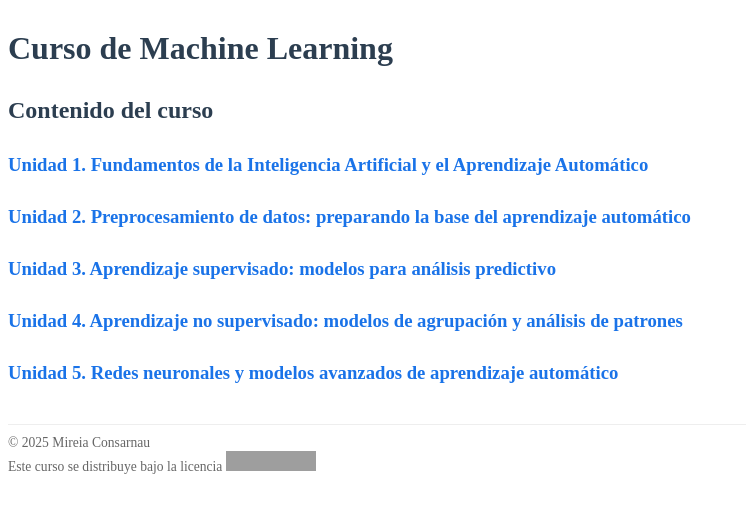
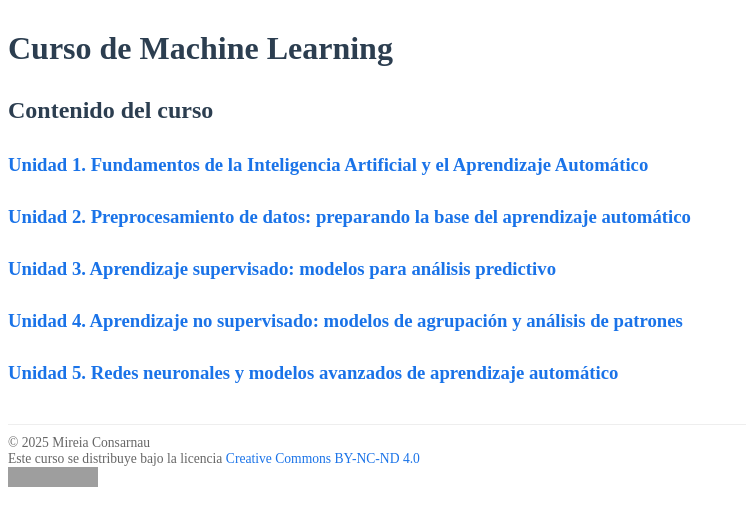
Before and after one commit to mireiaconsarnau/machine_learning, a Jekyll site: the page built from index.md, in a window 1280 px wide. Shown: the top 526 px of the page, without its empty margins (0-746 px from the left). Built offline with Jekyll 4.4.1, drawn with Linux system fonts in a browser that asks for light colours; grey boxes are pictures that could not be loaded.

Commit message:
Update default.html

```diff
--- a/_layouts/default.html
+++ b/_layouts/default.html
@@ -11,14 +11,12 @@
   {{ content }}
 <footer class="license" style="font-size:0.85em; color:#666; margin-top:40px; border-top:1px solid #eee; padding-top:10px; text-align:left;">
   © 2025 Mireia Consarnau
-   <br/>
+  <br/>
   Este curso se distribuye bajo la licencia
+  <a href="/machine_learning/LICENSE.md">Creative Commons BY-NC-ND 4.0</a>
+  <br/>
+  <img src="https://licensebuttons.net/l/by-nc-nd/4.0/88x31.png" alt="Licencia CC BY-NC-ND 4.0" />
+</footer>
 
-  <a href="/machine_learning/LICENSE.md">
-   <img src="https://licensebuttons.net/l/by-nc-nd/4.0/88x31.png" alt="Licencia CC BY-NC-ND 4.0" />
-  </a>
-
-
-</footer>
 </body>
 </html>
```
